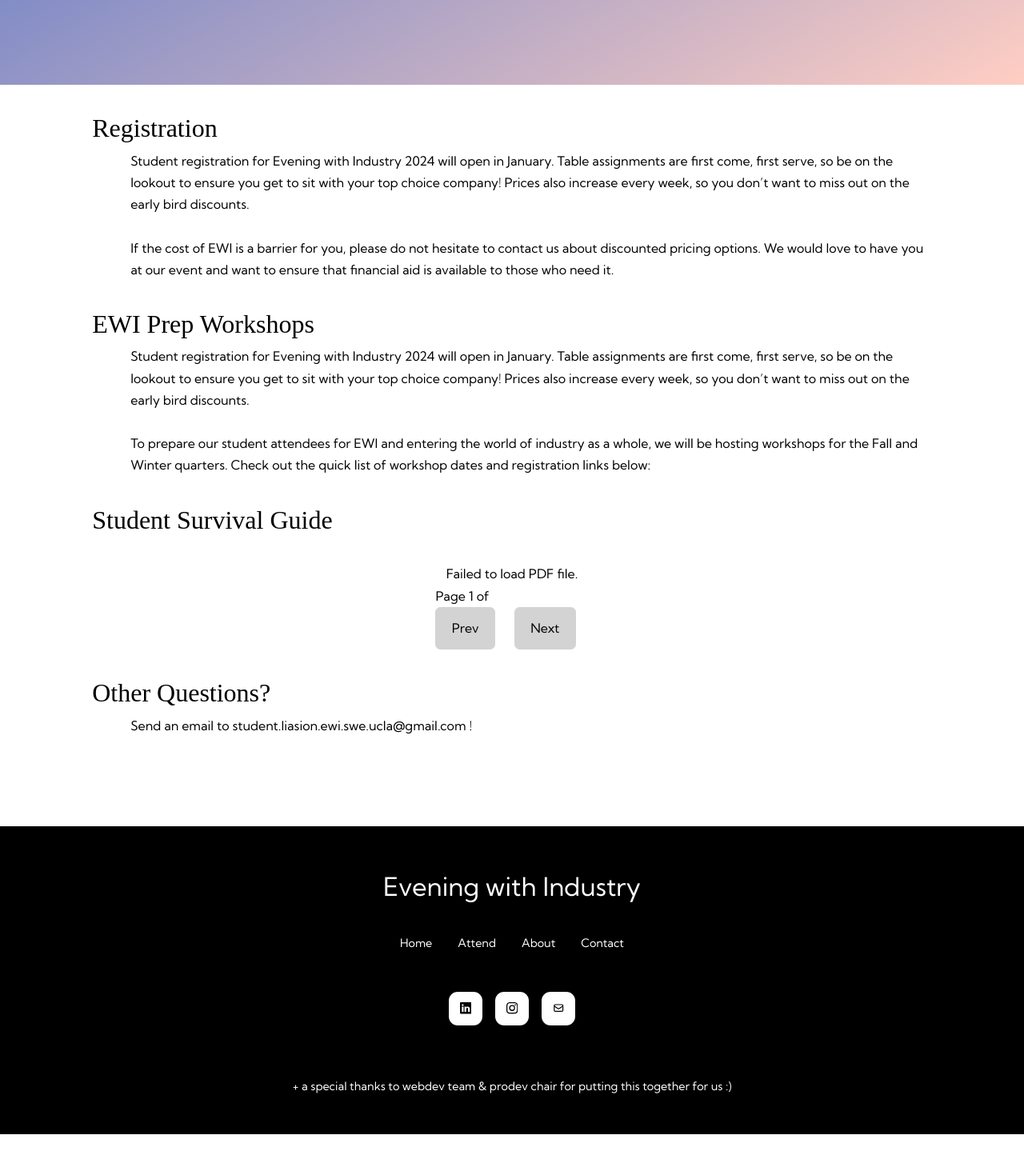
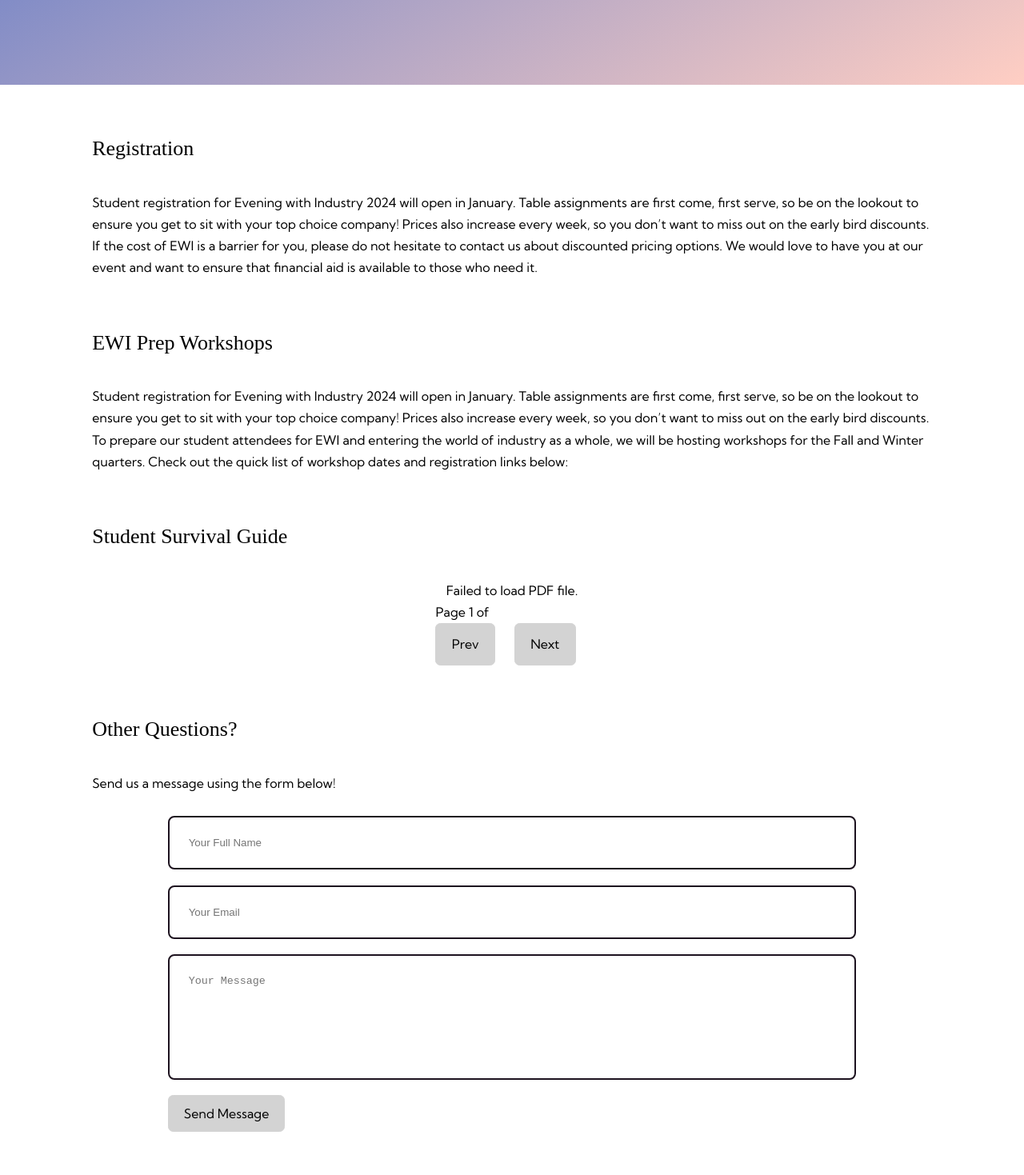
Before and after one commit to swe-ucla/ewi-website, a React (Create React App) app: page /student in a window 1280 px wide. Shown: the part 201-1670 px from the top of the page at 80% size. Before the commit the page ends 1619 px from the top, so only its background shows below. Built offline with nearby package versions, Linux system fonts and the light colour scheme; a web font is replaced by a local one.

Commit message:
Edit styling and add send message to students page.

```diff
--- a/src/components/contact/Contact.jsx
+++ b/src/components/contact/Contact.jsx
@@ -3,18 +3,10 @@ import './contact.css'
 import{HiOutlineMail} from 'react-icons/hi'
 import { useRef } from 'react';
 import emailjs from 'emailjs-com'
+import SendMessage from '../sendMessage/sendMessage';
 
 
 export const Contact = () => {
-  const form = useRef();
-  const sendEmail = (e) => {
-    e.preventDefault();
-
-    emailjs.sendForm('service_q6yqhll', 'template_yfbrimt', form.current, 'udePWyliPh6tOWF6h');
-
-    e.target.reset();
-  };
-
   return (
     <section>
 
@@ -30,12 +22,7 @@ export const Contact = () => {
           </article>
         </div>
         {/* END OF CONTACT OPTIONS */}
-        <form ref={form} onSubmit={sendEmail}>
-          <input type="text" name='name' placeholder='Your Full Name' required/>
-          <input type="email" name='email' placeholder='Your Email' required/>
-          <textarea name="message"  rows="7" placeholder='Your Message' required></textarea>
-          <button type='submit' className='btn btn-primary'>Send Message</button>
-        </form>
+        <SendMessage />
       </div>
     </section>
   )
--- /dev/null
+++ b/src/components/sendMessage/sendMessage.css
@@ -0,0 +1,70 @@
+.container.contact__container {
+    width: 58%;
+    display: grid;
+    grid-template-columns: 30% 58%;
+    gap: 12rem;
+    padding-bottom: 3rem;
+  }
+
+  .contact__options {
+    margin-top: 5rem;
+    display: flex;
+    flex-direction: column;
+    gap: 1.2rem;
+  }
+
+  .contact__option {
+    background: var(--color-bg-variant);
+    padding: 1.2rem;
+    border-radius: 1.2rem;
+    text-align: center;
+    border: 1px solid transparent;
+    transition: var(--transition);
+  }
+
+  .contact__option:hover {
+    background: transparent;
+    border-color: var(--color-primary-variant);
+  }
+
+  .contact__option-icon{
+    font-size: 1.5rem;
+    margin-bottom: 0.5rem;
+  }
+
+  .contact__option a{
+    margin-top: 0.7rem;
+    display: inline-block;
+    font-size: 0.8rem;
+  }
+
+  /* ================== FORM ==================== */
+  form {
+    display: flex;
+    flex-direction: column;
+    gap: 1.2rem;
+  }
+
+  input, textarea {
+    width: 100%;
+    padding: 1.5rem;
+    border-radius: 0.5rem;
+    background: transparent;
+    border: 2px solid var(--color-primary-variant);
+    resize: none;
+    color: var(--color-white);
+  }
+
+  /* MEDIA QUERIES (MEDIUM DEVICES) */
+  @media screen and (max-width: 1024px){
+  .container.contact__container {
+      grid-template-columns: 1fr;
+      gap: 2rem;
+  }
+  }
+  /* MEDIA QUERIES (SMALL DEVICES) */
+  @media screen and (max-width: 600px){
+    .container.contact__container {
+        width: var(--container-width-sm);
+    }
+  }
--- /dev/null
+++ b/src/components/sendMessage/sendMessage.jsx
@@ -0,0 +1,27 @@
+import React from 'react'
+import './sendMessage.css'
+import { useRef } from 'react';
+import emailjs from 'emailjs-com'
+
+
+export const SendMessage = () => {
+  const form = useRef();
+  const sendEmail = (e) => {
+    e.preventDefault();
+
+    emailjs.sendForm('service_q6yqhll', 'template_yfbrimt', form.current, 'udePWyliPh6tOWF6h');
+
+    e.target.reset();
+  };
+
+  return (
+    <form ref={form} onSubmit={sendEmail}>
+        <input type="text" name='name' placeholder='Your Full Name' required/>
+        <input type="email" name='email' placeholder='Your Email' required/>
+        <textarea name="message"  rows="7" placeholder='Your Message' required></textarea>
+        <button type='submit' className='btn btn-primary'>Send Message</button>
+    </form>
+  )
+}
+
+export default SendMessage;
--- a/src/components/studentInfo/StudentInfo.jsx
+++ b/src/components/studentInfo/StudentInfo.jsx
@@ -1,50 +1,58 @@
 import React from 'react'
 import './studentInfo.css'
 import PDFViewerStudent from './PDFViewerStudent'
+import SendMessage from '../sendMessage/sendMessage';
 
 const StudentInfo = () => {
   return (
     <div className="container student__content">
-      <br/>
+      <section>
       <h2>Registration</h2>
       <div className="studentInfo__paragraph">
-        <p style={{ marginInlineStart: '3em' }}>
+        <p>
           Student registration for Evening with Industry 2024 will open in January. Table assignments are first come, first serve, so be on the lookout to ensure you get to sit with your top choice company! Prices also increase every week, so you don’t want to miss out on the early bird discounts.
         </p>
-        <br/>
-        <p style={{ marginInlineStart: '3em' }}>
+        <p>
           If the cost of EWI is a barrier for you, please do not hesitate to contact us about discounted pricing options. We would love to have you at our event and want to ensure that financial aid is available to those who need it.
         </p>
+        </div>
+      </section>
 
-        <br/>
 
-        <p style={{ marginInlineStart: 0 }}/>
+      <div className="studentInfo__paragraph">
+        <section>
         <h2>EWI Prep Workshops</h2>
-        <p style={{ marginInlineStart: '3em' }}>
+        <p>
           Student registration for Evening with Industry 2024 will open in January. Table assignments are first come, first serve, so be on the lookout to ensure you get to sit with your top choice company! Prices also increase every week, so you don’t want to miss out on the early bird discounts.
         </p>
-        <br/>
-        <p style={{ marginInlineStart: '3em' }}>
+
+        <p>
         To prepare our student attendees for EWI and entering the world of industry as a whole, we will be hosting workshops for the Fall and Winter quarters. Check out the quick list of workshop dates and registration links below:
         </p>
+        </section>
+      </div>
 
-        <br/>
+      <section>
+        <div className="studentInfo__paragraph">
+        <h2>Student Survival Guide</h2>
+          <PDFViewerStudent/>
+          </div>
+      </section>
 
-        <h2>Student Survival Guide</h2>
-        <p style={{ marginInlineStart: '4em' }}/>
-        <br/>
-          <PDFViewerStudent/>
 
-        <br/>
-        <p style={{ marginInlineStart: 0 }}/>
+      <section>
+        <div className="studentInfo__paragraph">
         <h2>Other Questions?</h2>
-        <p style={{ marginInlineStart: '3em' }}>
-        Send an email to student.liasion.ewi.swe.ucla@gmail.com !
-        </p>
+        <p>Send us a message using the form below!</p>
+        <br />
+        <div className="container send_message">
+          <SendMessage />
+        </div>
+        </div>
+      </section>
 
 
       </div>
-    </div>
   );
 };
 
--- a/src/components/studentInfo/studentInfo.css
+++ b/src/components/studentInfo/studentInfo.css
@@ -0,0 +1,72 @@
+.student__content p {
+    text-align: left;
+    color: var(--color-primary);
+}
+
+.student__paragraph p {
+    justify-content: left;
+    text-align: left;
+    margin-top: -3rem;
+    font-size: 16px;
+}
+
+.student__content h2 {
+    text-align: left;
+    margin-bottom: 3%;
+    margin-top: -70px;
+    font-size: 26px;
+}
+
+.student__content h3 {
+    margin-top: 2rem;
+    text-align: left;
+    margin-bottom: 4rem;
+    font-size: 24px;
+}
+
+.student__content img {
+    max-width: 100%;
+    height: auto
+}
+
+.row {
+    display: flex;
+    margin-top: -30px;
+}
+
+.column {
+    flex: 33.33%;
+    padding: 5px;
+}
+
+.pdf_container {
+    justify-content: center;
+    text-align: center;
+    min-height: 800px;
+    width: 40%;
+    margin-left: auto;
+    margin-right: auto;
+    display: flex;
+    padding-top: 2rem;
+    padding-bottom: 6rem;
+}
+
+.pdf_container p {
+    text-align: center;
+    padding-right: 2rem;
+}
+
+
+/* ================ MEDIA QUERIES (MEDIUM DEVICES) ================= */
+@media screen and (max-width: 1024px) {
+    .company__content p {
+        margin: 1rem 0 1.5rem;
+    }
+}
+
+/* ================ MEDIA QUERIES (SMALL DEVICES) ================= */
+@media screen and (max-width: 600px) {
+    .company__content p {
+        margin: 1.5rem 0;
+    }
+}
```
